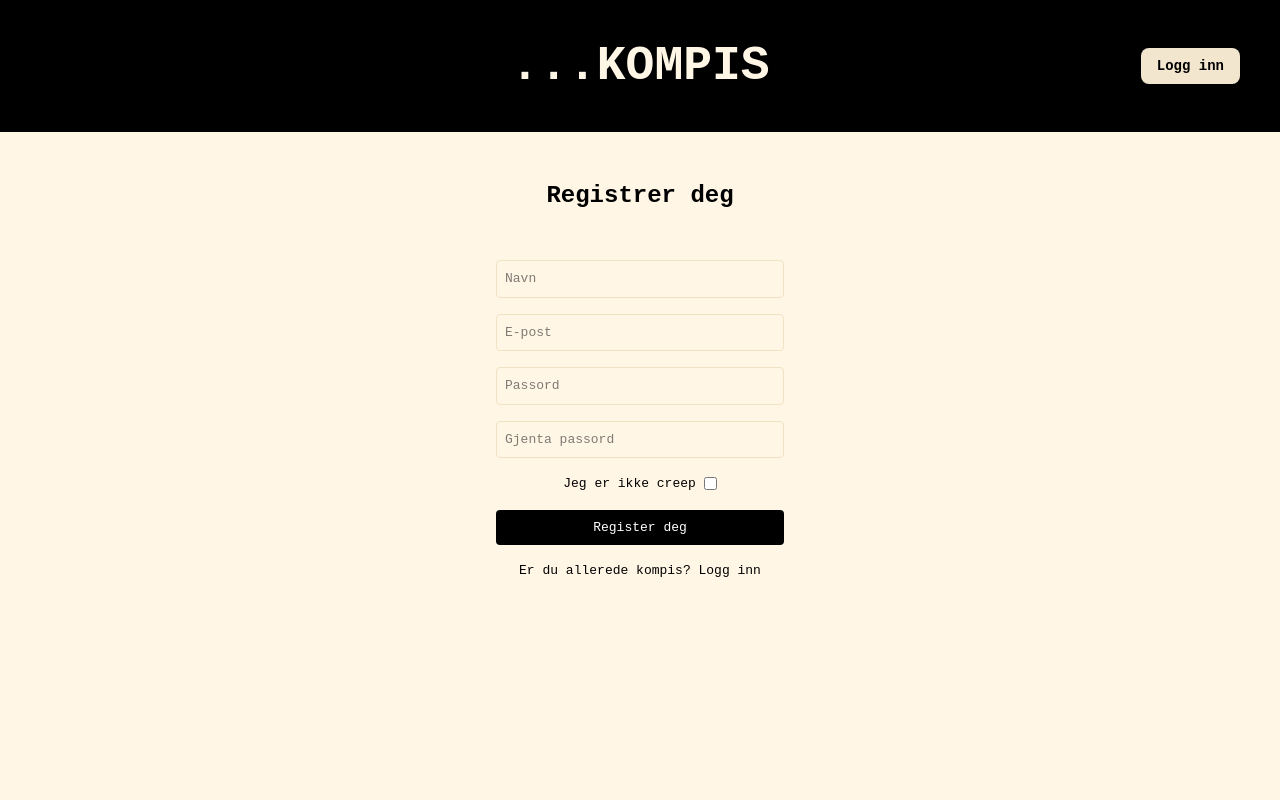
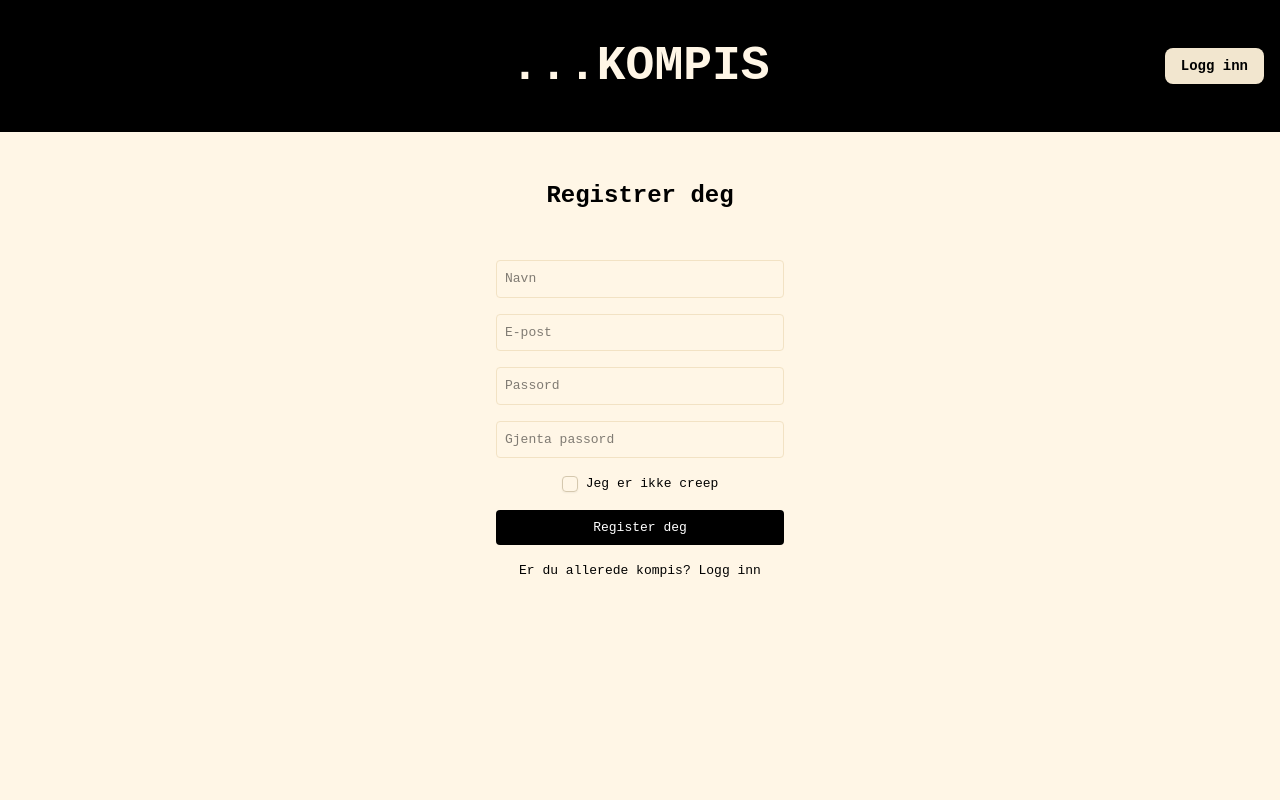
Before and after one commit to KaroGil/webathon, a Next.js app: page /register in a window 1280 px wide. Shown: the top 800 px of the page. Built offline with nearby package versions, Linux system fonts and the light colour scheme; no server answers.

Commit message:
Finish (#41)

```diff
--- a/app/profile/[id]/page.tsx
+++ b/app/profile/[id]/page.tsx
@@ -2,6 +2,7 @@
 import { Post } from "@/components/posts";
 import { posts } from "@/components/types/post";
 import { Button } from "@/components/ui/button";
+import { Checkbox } from "@/components/ui/checkbox";
 import { signOut, useSession } from "next-auth/react";
 import { useEffect, useState } from "react";
 
@@ -20,16 +21,21 @@ const LanguageMenu = () => {
   }, [language]);
 
   return (
-    <div className="flex items-center gap-2">
-      <label className="flex items-center gap-1 text-sm">
-        <input
-          type="checkbox"
+    <>
+      <div className="flex items-center space-x-2">
+        <Checkbox
+          id="terms"
           checked={language == "en"}
-          onChange={() => setLanguage(language == "en" ? "no" : "en")}
+          onCheckedChange={() => setLanguage(language == "en" ? "no" : "en")}
         />
-        Bergenser-modus
-      </label>
-    </div>
+        <label
+          htmlFor="terms"
+          className="text-sm font-medium leading-none peer-disabled:cursor-not-allowed peer-disabled:opacity-70"
+        >
+          Bergenser-modus
+        </label>
+      </div>
+    </>
   );
 };
 
--- a/app/register/page.tsx
+++ b/app/register/page.tsx
@@ -3,6 +3,7 @@
 import { signIn } from "next-auth/react";
 import { useState } from "react";
 import Link from "next/link";
+import { Checkbox } from "@/components/ui/checkbox";
 
 export default function RegisterPage() {
   const [email, setEmail] = useState("");
@@ -79,8 +80,8 @@ export default function RegisterPage() {
           placeholder="Gjenta passord"
         />
         <div className="flex items-center gap-2 flex-row">
+          <Checkbox onChange={() => setCreep(!creep)} />
           <label>Jeg er ikke creep</label>
-          <input type="checkbox" onChange={() => setCreep(!creep)} />
         </div>
         {error && <p className="text-red-500 text-center">{error}</p>}
         <button
--- a/components/header.tsx
+++ b/components/header.tsx
@@ -60,7 +60,7 @@ export function Header() {
           {title}
         </Link>
 
-        <div className="mt-4 md:mt-0 md:ml-auto flex items-center gap-2 flex-col md:mr-6">
+        <div className="mt-4 md:mt-0 md:ml-auto flex items-center gap-2 flex-col">
           <AuthButtons />
         </div>
       </div>
--- a/components/profile-button.tsx
+++ b/components/profile-button.tsx
@@ -5,7 +5,7 @@ export function ProfileButton({ userId }: { userId: number }) {
   return (
     <Link
       href={`/profile/${userId}`}
-      className="h-10 w-10 bg-background rounded-full flex justify-center items-center text-foreground"
+      className="h-10 w-10 bg-background rounded-full flex justify-center items-center text-foreground mx-6"
     >
       <User className="h-6 w-6" />
     </Link>
--- /dev/null
+++ b/components/ui/checkbox.tsx
@@ -0,0 +1,31 @@
+"use client";
+
+import * as React from "react";
+import * as CheckboxPrimitive from "@radix-ui/react-checkbox";
+import { CheckIcon } from "lucide-react";
+import { cn } from "../lib/utils";
+
+function Checkbox({
+  className,
+  ...props
+}: React.ComponentProps<typeof CheckboxPrimitive.Root>) {
+  return (
+    <CheckboxPrimitive.Root
+      data-slot="checkbox"
+      className={cn(
+        "peer border-muted dark:bg-input/30 data-[state=checked]:bg-muted data-[state=checked]:text-primary-foreground dark:data-[state=checked]:bg-muted data-[state=checked]:border-primary focus-visible:border-ring focus-visible:ring-ring/50 aria-invalid:ring-destructive/20 dark:aria-invalid:ring-destructive/40 aria-invalid:border-destructive size-4 shrink-0 rounded-[4px] border shadow-xs transition-shadow outline-none focus-visible:ring-[3px] disabled:cursor-not-allowed disabled:opacity-50",
+        className
+      )}
+      {...props}
+    >
+      <CheckboxPrimitive.Indicator
+        data-slot="checkbox-indicator"
+        className="flex items-center justify-center text-current transition-none"
+      >
+        <CheckIcon className="size-3.5" />
+      </CheckboxPrimitive.Indicator>
+    </CheckboxPrimitive.Root>
+  );
+}
+
+export { Checkbox };
--- a/package.json
+++ b/package.json
@@ -9,9 +9,10 @@
     "lint": "next lint"
   },
   "dependencies": {
+    "@radix-ui/react-checkbox": "^1.1.4",
+    "@radix-ui/react-slot": "^1.1.2",
     "@supabase/ssr": "^0.6.1",
     "@supabase/supabase-js": "^2.49.3",
-    "@radix-ui/react-slot": "^1.1.2",
     "class-variance-authority": "^0.7.1",
     "clsx": "^2.1.1",
     "framer-motion": "^12.6.2",
```
Also changed, not shown: 1 other file (tests, documents, lock files or other folders).
